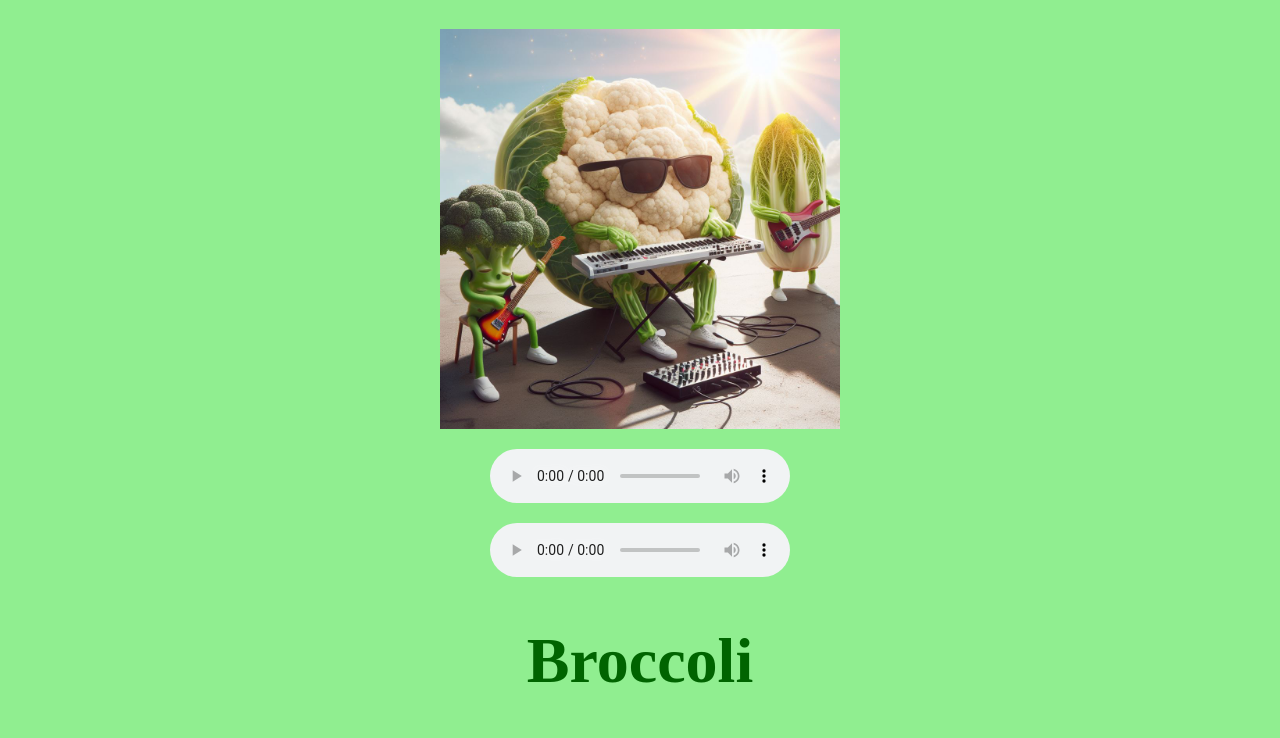
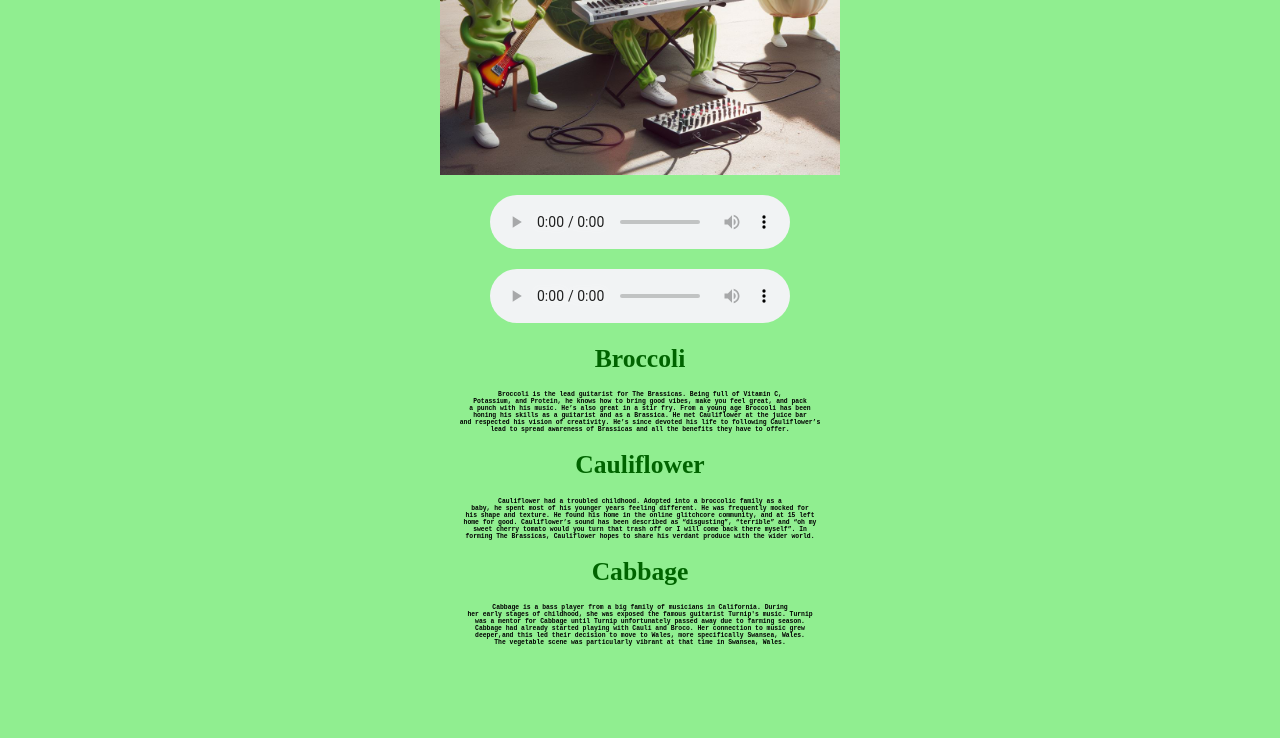
Before and after one commit to timothyjburns/timothyjburns.github.io, a plain HTML site: page index.html in a window 1280 px wide. Shown: the part 374-1112 px from the top of the page. After the commit the page ends 1028 px from the top, so only its background shows below. Drawn offline with Linux system fonts and the light colour scheme.

Commit message:
Viewport Width 2.0

```diff
--- a/index.html
+++ b/index.html
@@ -5,13 +5,13 @@
 
 .p1 {
 	font-family: "Copperplate";
-    font-size: 5vw;
+    font-size: 2vw;
 }
 
 .p2 {
 	font-family: "Courier New";
     font-weight: bold;
-    font-size: 2vw;
+    font-size: 0.5vw;
 
 }
 
```
